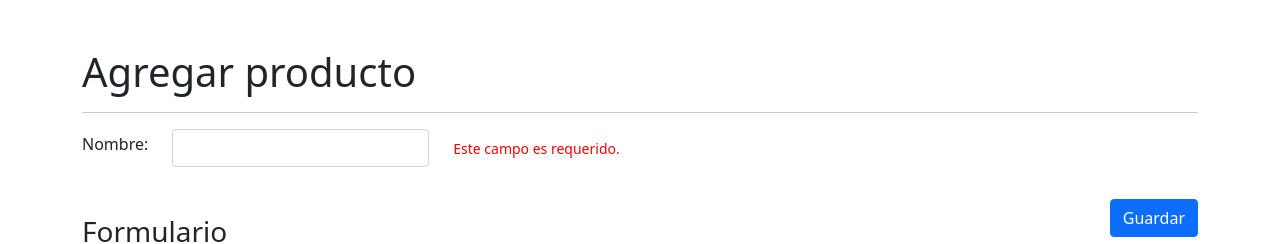
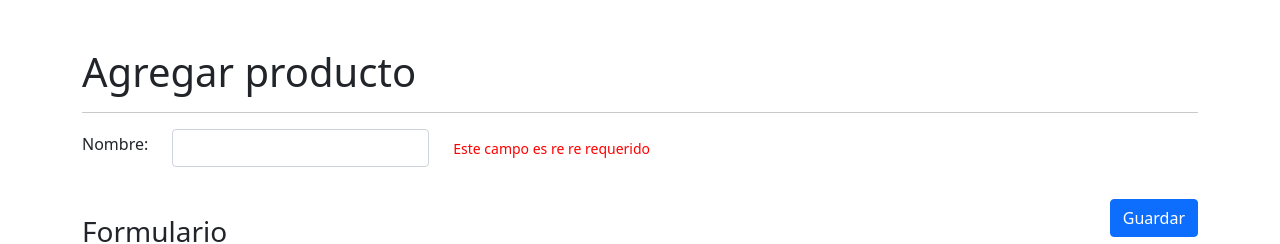
Before and after one commit to santtiago49/11-angular-directivasApp, an Angular app: page /productos/agregar in a window 1280 px wide. Shown: the top 244 px of the page. Built offline with nearby package versions, Linux system fonts and the light colour scheme.

Commit message:
Cambiar el mensaje de la etiqueta

```diff
--- a/src/app/productos/pages/agregar/agregar.component.html
+++ b/src/app/productos/pages/agregar/agregar.component.html
@@ -14,9 +14,7 @@
         </div>
 
         <div class="col" *ngIf="tieneError('nombre')">
-            <span error-msg
-                  class="form-text">
-                  Este campo es requerido.
+            <span error-msg mensaje="Este campo es re re requerido">
             </span>
         </div>
 
--- a/src/app/shared/directives/error-msg.directive.ts
+++ b/src/app/shared/directives/error-msg.directive.ts
@@ -6,7 +6,8 @@
 export class ErrorMsgDirective implements OnInit{
 
   htmlElement: ElementRef<HTMLElement>;
-  @Input() color: string = 'red'
+  @Input() color: string = 'red';
+  @Input() mensaje: string = 'Este campo es necesario.'
 
   constructor( private el: ElementRef<HTMLElement> ) {
     this.htmlElement = el;
@@ -14,10 +15,16 @@
 
   ngOnInit(): void {
     this.setColor();
+    this.setMensaje();
   }
 
-  setColor(){
+  setColor(): void{
     this.htmlElement.nativeElement.style.color = this.color;
+    this.htmlElement.nativeElement.classList.add('form-text');
+  }
+
+  setMensaje(): void{
+    this.htmlElement.nativeElement.innerText = this.mensaje
   }
 
 }
```
